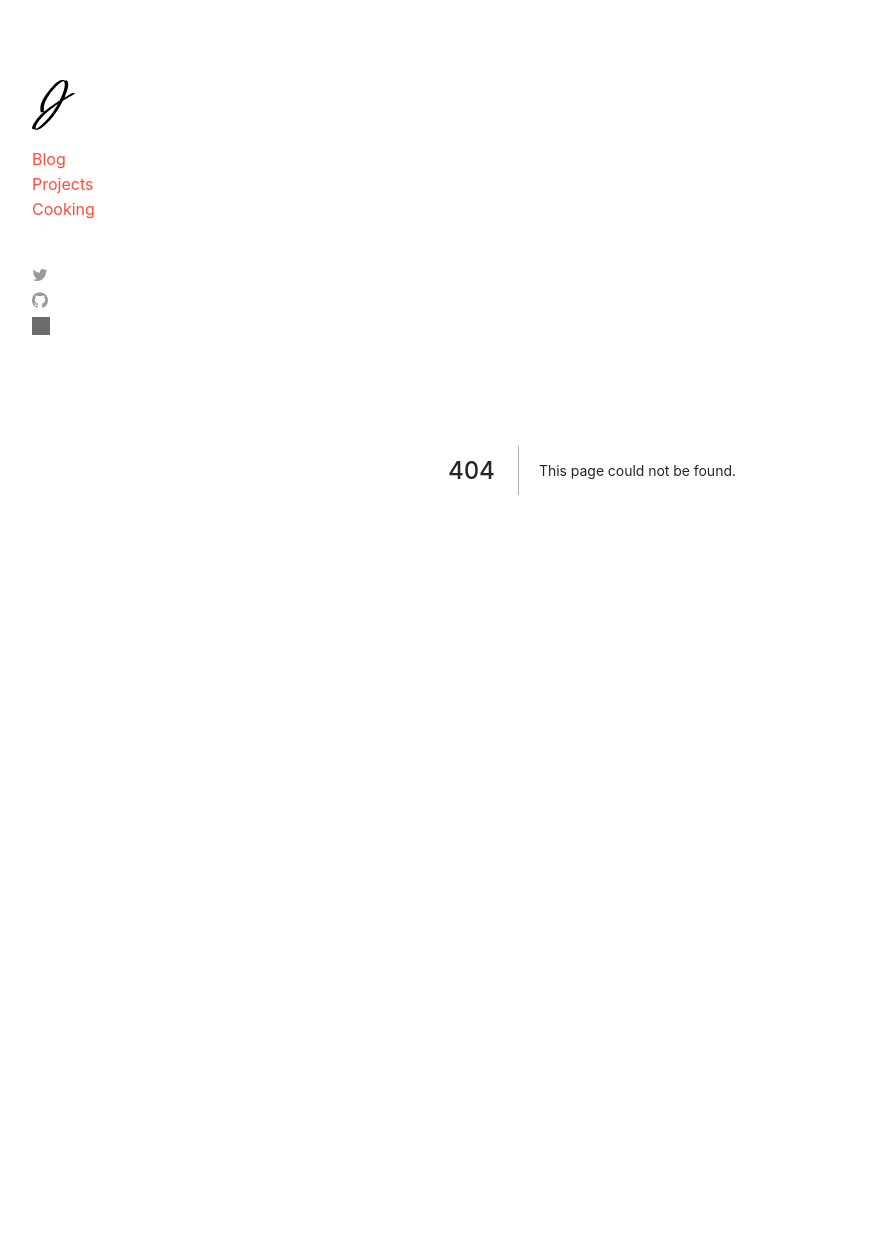
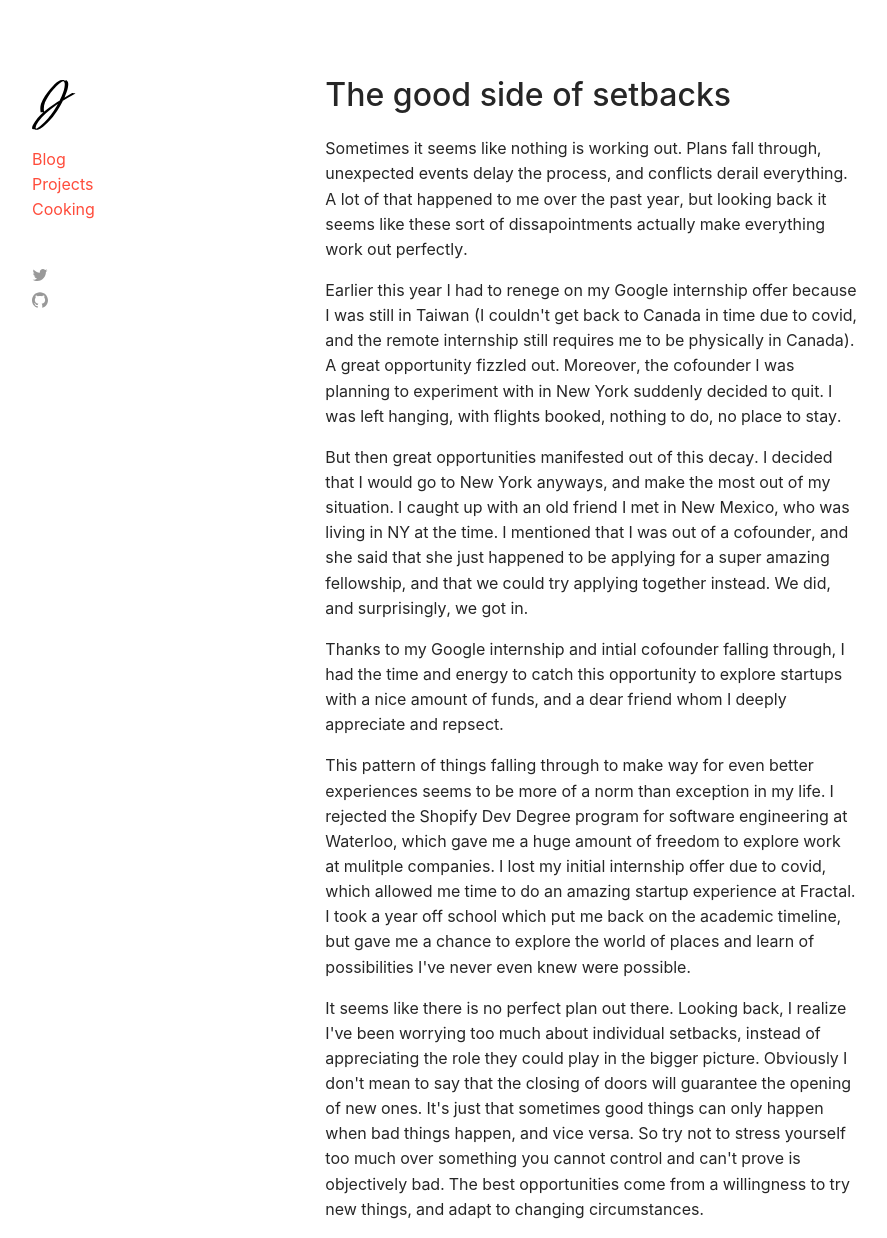
Before and after one commit to jonxuxu/website, a Next.js app: page /blog/2021-07-30-setbacks in a window 1280 px wide. Before the commit this address had no page. Shown: the whole page, without its empty margins (48-935 px from the left). Before the commit the page ends 870 px from the top, so only its background shows below. Built offline with nearby package versions, Linux system fonts and the light colour scheme; grey boxes are pictures that could not be loaded.

Commit message:
adding blog

```diff
--- a/components/layout.js
+++ b/components/layout.js
@@ -36,7 +36,7 @@ const SideBar = () => (
         <GithubOutlined />
       </BlackA>
     </div>
-    <div>
+    {/* <div>
       <a href="https://webring.xxiivv.com/#random" target="_blank">
         <img
           style={{
@@ -48,7 +48,7 @@ const SideBar = () => (
           height={18}
         />
       </a>
-    </div>
+    </div> */}
   </div>
 );
 
--- /dev/null
+++ b/pages/blog/2021-07-30-setbacks.mdx
@@ -0,0 +1,20 @@
+export const metadata = {
+  title: "The good side of setbacks",
+  url: "2021-07-30-setbacks",
+  date: "2021-07-30",
+  length: 4,
+};
+
+# The good side of setbacks
+
+Sometimes it seems like nothing is working out. Plans fall through, unexpected events delay the process, and conflicts derail everything. A lot of that happened to me over the past year, but looking back it seems like these sort of dissapointments actually make everything work out perfectly.
+
+Earlier this year I had to renege on my Google internship offer because I was still in Taiwan (I couldn't get back to Canada in time due to covid, and the remote internship still requires me to be physically in Canada). A great opportunity fizzled out. Moreover, the cofounder I was planning to experiment with in New York suddenly decided to quit. I was left hanging, with flights booked, nothing to do, no place to stay.
+
+But then great opportunities manifested out of this decay. I decided that I would go to New York anyways, and make the most out of my situation. I caught up with an old friend I met in New Mexico, who was living in NY at the time. I mentioned that I was out of a cofounder, and she said that she just happened to be applying for a super amazing fellowship, and that we could try applying together instead. We did, and surprisingly, we got in.
+
+Thanks to my Google internship and intial cofounder falling through, I had the time and energy to catch this opportunity to explore startups with a nice amount of funds, and a dear friend whom I deeply appreciate and repsect.
+
+This pattern of things falling through to make way for even better experiences seems to be more of a norm than exception in my life. I rejected the Shopify Dev Degree program for software engineering at Waterloo, which gave me a huge amount of freedom to explore work at mulitple companies. I lost my initial internship offer due to covid, which allowed me time to do an amazing startup experience at Fractal. I took a year off school which put me back on the academic timeline, but gave me a chance to explore the world of places and learn of possibilities I've never even knew were possible.
+
+It seems like there is no perfect plan out there. Looking back, I realize I've been worrying too much about individual setbacks, instead of appreciating the role they could play in the bigger picture. Obviously I don't mean to say that the closing of doors will guarantee the opening of new ones. It's just that sometimes good things can only happen when bad things happen, and vice versa. So try not to stress yourself too much over something you cannot control and can't prove is objectively bad. The best opportunities come from a willingness to try new things, and adapt to changing circumstances.
--- a/pages/index.js
+++ b/pages/index.js
@@ -180,7 +180,7 @@ const SideBar = () => (
         <GithubOutlined />
       </WhiteA>
     </div>
-    <div>
+    {/* <div>
       <a href="https://webring.xxiivv.com/#random" target="_blank">
         <HoverSvg
           src="https://webring.xxiivv.com/icon.white.svg"
@@ -188,7 +188,7 @@ const SideBar = () => (
           height={18}
         />
       </a>
-    </div>
+    </div> */}
   </div>
 );
 
```
Also changed, not shown: pages/blog/2021-06-08-taiwan.mdx (deleted, +0 -22 lines), 2 other files (tests, documents, lock files or other folders).
